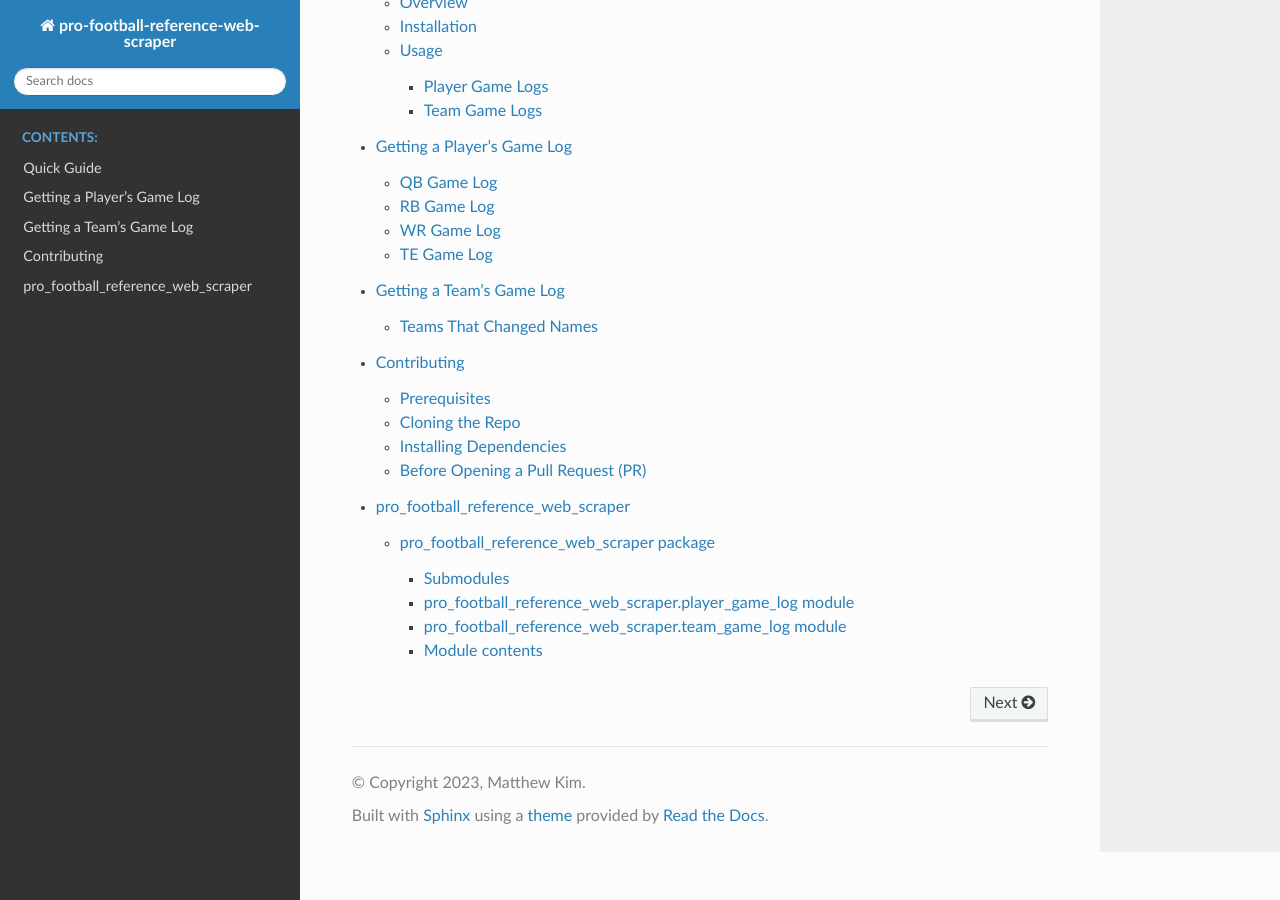
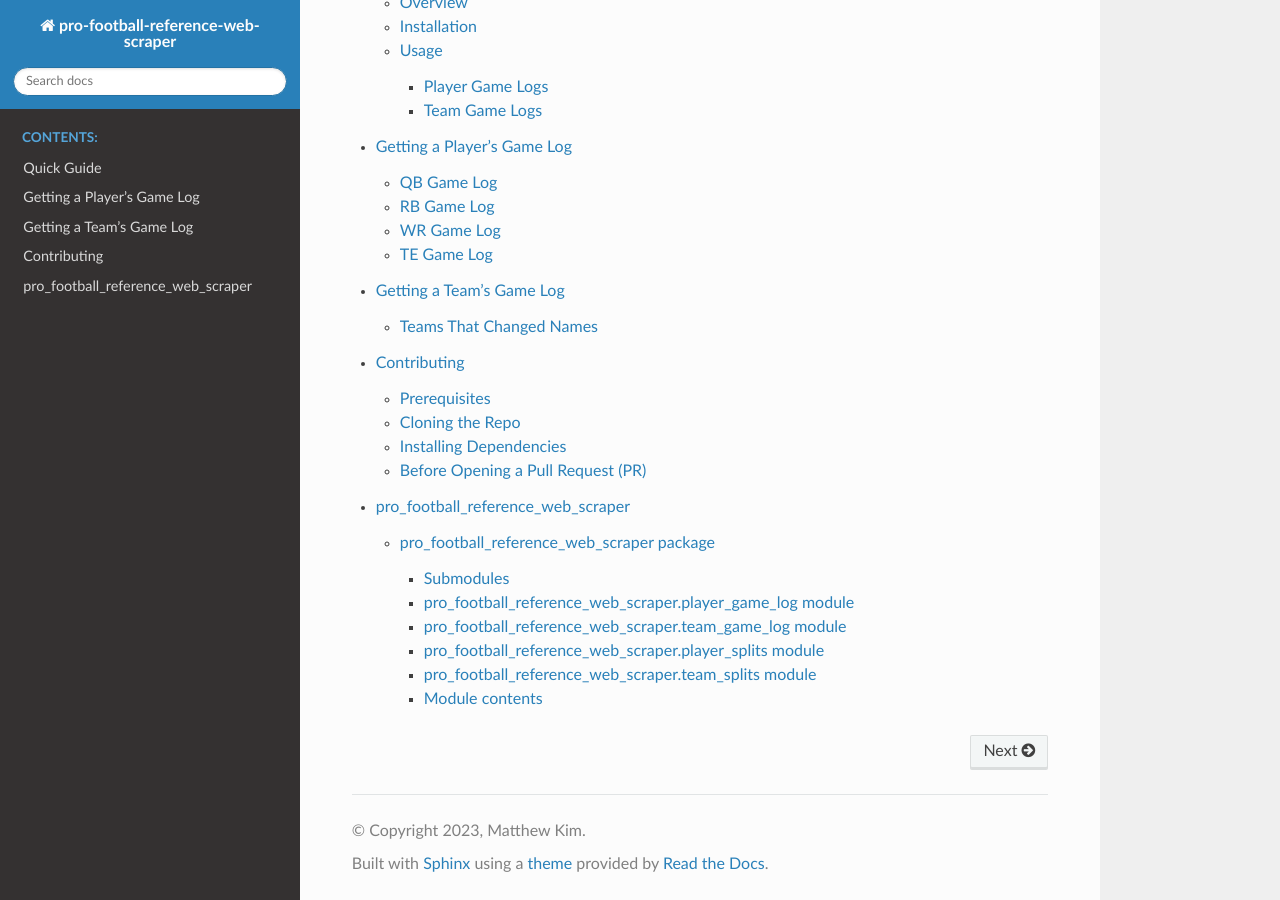
Before and after one commit to mjk2244/pro-football-reference-web-scraper, a Sphinx documentation site: the page built from docs/index.md, in a window 1280 px wide and 900 px high, scrolled down 514 px. Built offline with Sphinx 7.4.7 and the Read the Docs theme 2.0.0, drawn with Linux system fonts in a browser that asks for light colours.

Commit message:
initial docs work for splits release

```diff
--- a/docs/source/pro_football_reference_web_scraper.rst
+++ b/docs/source/pro_football_reference_web_scraper.rst
@@ -16,6 +16,21 @@ pro\_football\_reference\_web\_scraper.team\_game\_log module
 .. automodule:: pro_football_reference_web_scraper.team_game_log
 .. autofunction:: team_game_log.get_team_game_log
 
+pro\_football\_reference\_web\_scraper.player\_splits module
+-------------------------------------------------------------
+
+.. automodule:: pro_football_reference_web_scraper.player_splits
+.. autofunction:: player_splits.home_road
+.. autofunction:: player_splits.win_loss
+
+pro\_football\_reference\_web\_scraper.team\_splits module
+-------------------------------------------------------------
+
+.. automodule:: pro_football_reference_web_scraper.team_splits
+.. autofunction:: team_splits.home_road
+.. autofunction:: team_splits.win_loss
+
+
 Module contents
 ---------------
 
```
Also changed, not shown: 2 other files.
